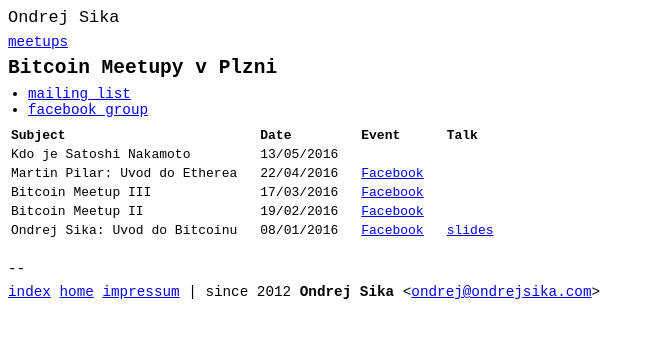
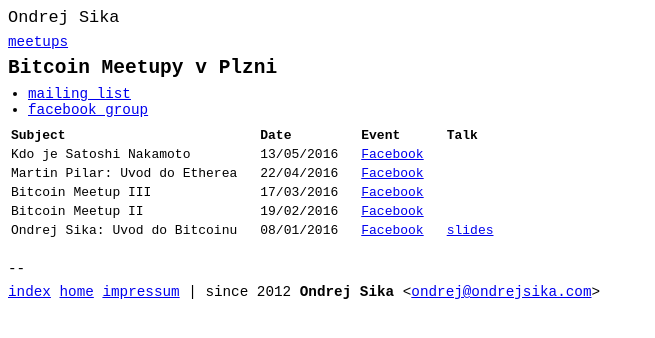
Before and after one commit to ondrejsika/ondrejsika.com, a Jekyll site: the page built from meetups/bitcoin-plzen/index.md, in a window 1280 px wide. Shown: the top 338 px of the page, without its empty margins (0-655 px from the left). Built offline with Jekyll 4.4.1, drawn with Linux system fonts in a browser that asks for light colours; Markdown is read by kramdown in place of the engine named in the settings; comment, search, counter and statistics services are not loaded.

Commit message:
bitcoin meetup - add event to 5th meetup

```diff
--- a/meetups/bitcoin-plzen/index.md
+++ b/meetups/bitcoin-plzen/index.md
@@ -28,6 +28,7 @@
 </td><td>
 13/05/2016
 </td><td>
+<a href="https://www.facebook.com/events/553451994833778/">Facebook</a>
 </td><td>
 </td></tr>
 
```
